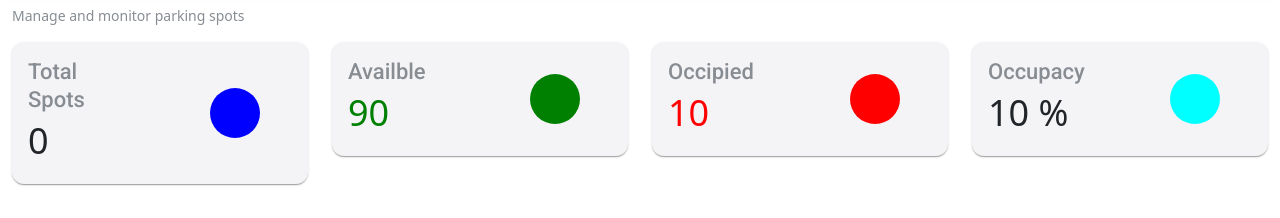
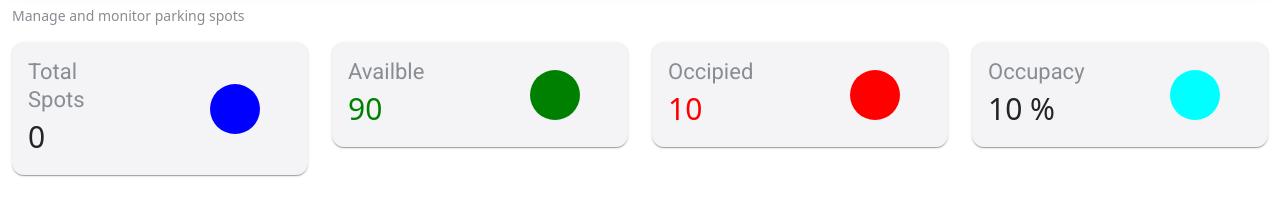
Before and after one commit to prathm-ghodke/parking-system, an Angular app: page /login in a window 1280 px wide. Shown: the part 132-350 px from the top of the page. Built offline with nearby package versions, Linux system fonts and the light colour scheme; no server answers.

Commit message:
Fix filter issue, added parking spot UI

```diff
--- a/src/app/pages/dashboard/dashboard.component.css
+++ b/src/app/pages/dashboard/dashboard.component.css
@@ -18,8 +18,8 @@ mat-icon{
     color: black !important;
 }
 mat-card-content>p{
-    font-size: 36px !important;
-    font-weight: 500;
+    font-size: 30px !important;
+    font-weight: 400;
 }
 .dot{
     border-radius: 50%;
@@ -29,5 +29,5 @@ mat-card-content>p{
 }
 mat-card-title{
     color: #888d93;
-    font-weight: 500 !important;
+    font-weight: 400 !important;
 }
--- a/src/app/pages/dashboard/dashboard.component.html
+++ b/src/app/pages/dashboard/dashboard.component.html
@@ -72,7 +72,7 @@
   <div class="col-md-6">
     <h2>Parking Dashboard</h2>
     <p style="color: #888d93; font-size: 14px">
-    Manage and monitor parking spots
+      Manage and monitor parking spots
     </p>
   </div>
   <div class="col-md-6">
@@ -81,27 +81,35 @@
       <select class="form-select" [(ngModel)]="siteID" (change)="getBuilding()">
         <option>Select Site</option>
         @for (item of siteList; track $index){
-          <option [value]="item.siteId">{{item.siteName}}</option>
+        <option [value]="item.siteId">{{ item.siteName }}</option>
         }
       </select>
       <h6>Building</h6>
-      <select class="form-select" [(ngModel)]="buildingId" (change)="getFloorByBuilding()">
+      <select
+        class="form-select"
+        [(ngModel)]="buildingId"
+        (change)="getFloorByBuilding()"
+      >
         <option>Select Building</option>
         @for (item of buildingList; track $index){
-          <option [value]="item.buildingId">{{item.buildingName}}</option>
+        <option [value]="item.buildingId">{{ item.buildingName }}</option>
         }
       </select>
       <h6>Floor</h6>
-      <select class="form-select" [(ngModel)]="floorId" (change)="onFloorSelect()">
+      <select
+        class="form-select"
+        [(ngModel)]="floorId"
+        (change)="onFloorSelect()"
+      >
         <option>Select Floor</option>
         @for (item of floorList; track $index){
-          <option [value]="item.floorId">{{item.floorNo}}</option>
+        <option [value]="item.floorId">{{ item.floorNo }}</option>
         }
       </select>
     </div>
   </div>
 </div>
-<div class="container-fluid">
+<div class="container-fluid ">
   <div class="row">
     <div class="col-md-3">
       <mat-card class="card" style="width: 100%">
@@ -111,11 +119,11 @@
               <mat-card-title>Total Spots</mat-card-title>
             </mat-card-header>
             <mat-card-content>
-              <p>{{ TotalSpots }} </p>
+              <p>{{ TotalSpots }}</p>
             </mat-card-content>
           </div>
           <div class="col-md-6 d-flex flex-row-reverse align-items-center">
-            <div class="dot" style="background-color: blue;"></div>
+            <div class="dot" style="background-color: blue"></div>
           </div>
         </div>
       </mat-card>
@@ -128,11 +136,11 @@
               <mat-card-title>Availble</mat-card-title>
             </mat-card-header>
             <mat-card-content>
-              <p style="color: green;">{{ availableSpots }} </p>
+              <p style="color: green">{{ availableSpots }}</p>
             </mat-card-content>
           </div>
           <div class="col-md-6 d-flex flex-row-reverse align-items-center">
-            <div class="dot" style="background-color: green;"></div>
+            <div class="dot" style="background-color: green"></div>
           </div>
         </div>
       </mat-card>
@@ -145,11 +153,11 @@
               <mat-card-title>Occipied</mat-card-title>
             </mat-card-header>
             <mat-card-content>
-              <p style="color: red;">{{ occupiedSpots }} </p>
+              <p style="color: red">{{ occupiedSpots }}</p>
             </mat-card-content>
           </div>
           <div class="col-md-6 d-flex flex-row-reverse align-items-center">
-            <div class="dot" style="background-color: red;"></div>
+            <div class="dot" style="background-color: red"></div>
           </div>
         </div>
       </mat-card>
@@ -166,10 +174,26 @@
             </mat-card-content>
           </div>
           <div class="col-md-6 d-flex flex-row-reverse align-items-center">
-            <div class="dot" style="background-color: aqua;"></div>
+            <div class="dot" style="background-color: aqua"></div>
           </div>
         </div>
       </mat-card>
     </div>
   </div>
 </div>
+<div class="container-fluid mt-5">
+  <div class="col-md-12 d-flex flex-row flex-wrap column-gap-3 row-gap-3 ps-4 ">
+    @for (item of parkingSpots; track $index) {
+    <mat-card style="width: 13%">
+      <mat-card-header>
+        <mat-card-title>
+          <mat-icon>directions_car</mat-icon>
+        </mat-card-title>
+      </mat-card-header>
+      <mat-card-content>
+        <p>{{ item }}</p>
+      </mat-card-content>
+    </mat-card>
+    }
+  </div>
+</div>
--- a/src/app/pages/dashboard/dashboard.component.ts
+++ b/src/app/pages/dashboard/dashboard.component.ts
@@ -23,7 +23,7 @@ export class DashboardComponent implements OnInit {
     siteList: ISite[] =[];
     buildingList: any[] =[];
     floorList: any[] =[];
-    parkingSpots: any[] = [];
+    parkingSpots: any;
     siteID: number = 0;
     buildingId: number = 0;
     floorId: number = 0;
@@ -52,6 +52,7 @@ export class DashboardComponent implements OnInit {
       }
     }
     onFloorSelect(){
+      this.parkingSpots = []
       const floor = this.floorList.find((f:any) => f.floorId == this.floorId);
       for(let index = 0; index < floor.totalParkingSpots; index++){
         this.TotalSpots = floor.totalParkingSpots;
```
Also changed, not shown: src/app/services/master.service.ts (line endings or trailing spaces).
